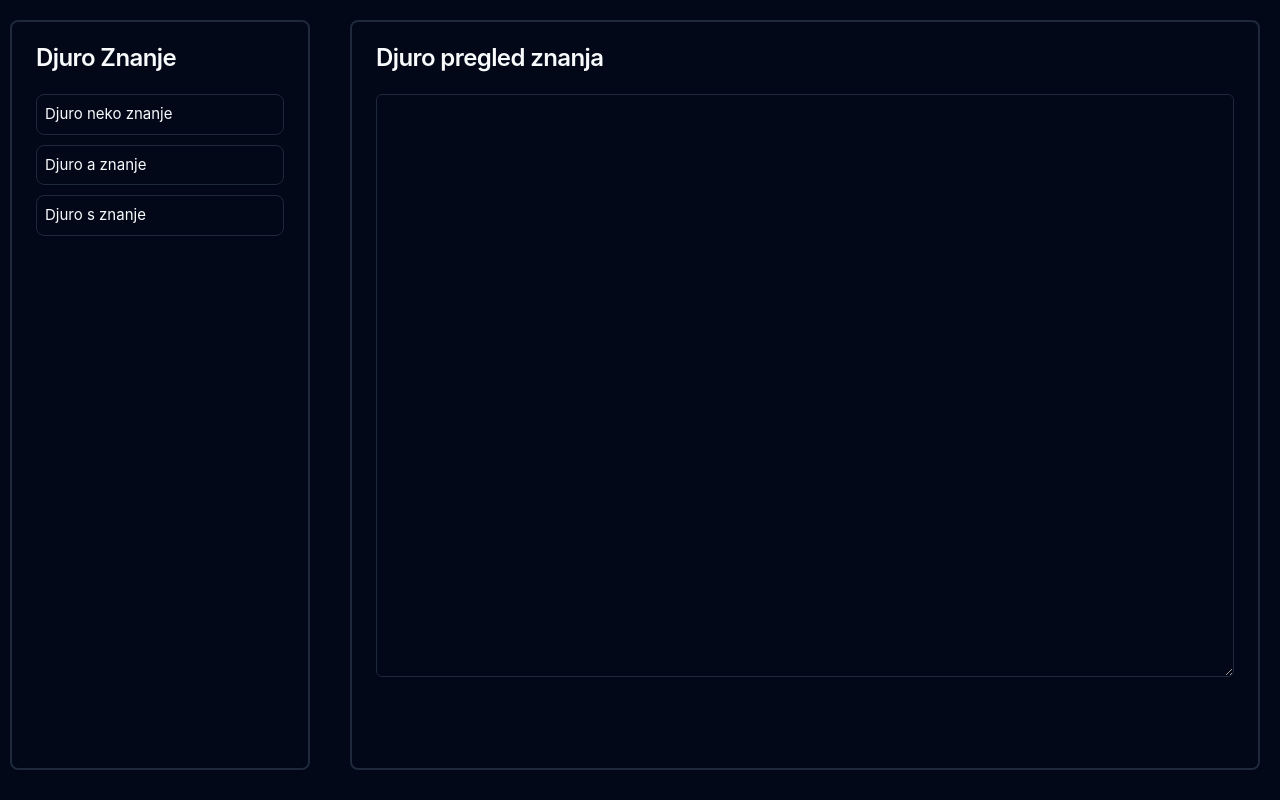
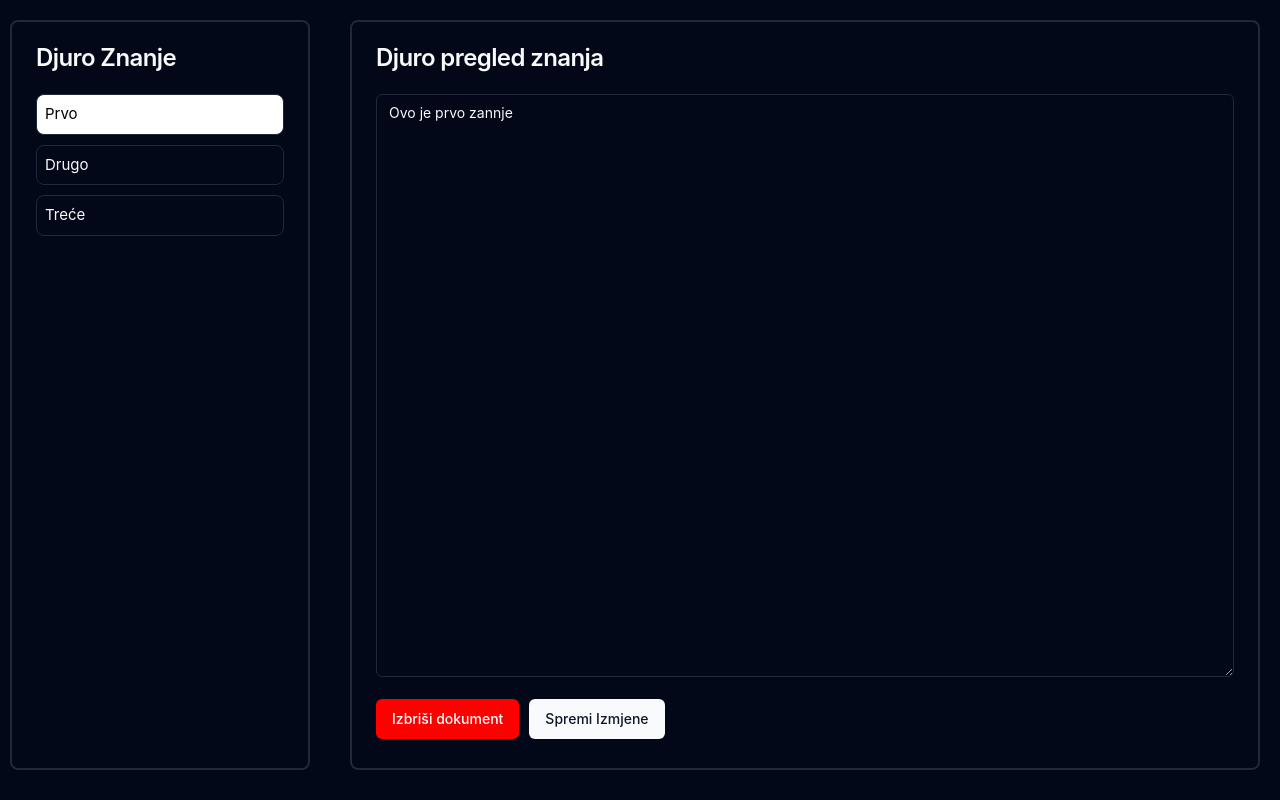
Before and after one commit to Blazp04/digitalna-porta-SUM, a Vue app in the folder admin/: page /dashbord in a window 1280 px wide. Built offline with nearby package versions, Linux system fonts and the light colour scheme.

Commit message:
Adding document read and write functionality

```diff
--- a/admin/src/components/Documents.vue
+++ b/admin/src/components/Documents.vue
@@ -7,17 +7,50 @@ import {
     CardHeader,
     CardTitle,
 } from '@/components/ui/card'
+import { ref, watch } from 'vue'
 
-defineProps({
+const props = defineProps({
     text: {
         type: String,
         required: true,
+    },
+    isActive: {
+        type: Boolean,
+        default: false,
+    },
+    onClick: {
+        type: Function,
+        required: true,
+    },
+})
+
+const backgroundColor = ref('')
+const textColor = ref('')
+
+// Watcher koji prati promjenu isActive
+watch(() => props.isActive, (newValue) => {
+    if (newValue) {
+        backgroundColor.value = 'white'
+        textColor.value = 'black'
+    } else {
+        backgroundColor.value = 'transparent'
+        textColor.value = 'white'
     }
 })
+
+if (props.isActive) {
+    backgroundColor.value = 'white'
+    textColor.value = 'black'
+}
+
+function handleClick() {
+    props.onClick()
+}
 </script>
 
 <template>
-    <Card class="p-2">
+    <Card class="p-2 cursor-pointer" :style="{ 'background-color': backgroundColor, 'color': textColor }"
+        @click="handleClick">
         <h1>{{ text }}</h1>
     </Card>
     <div style="height: 10px;"></div>
--- a/admin/src/views/DashbordView.vue
+++ b/admin/src/views/DashbordView.vue
@@ -1,67 +1,98 @@
 <script setup lang="ts">
 import { onMounted, ref } from 'vue';
-import { useColorMode } from '@vueuse/core'
-import { Input } from '@/components/ui/input'
-import { Button } from '@/components/ui/button'
-import { Textarea } from '@/components/ui/textarea'
+import { useColorMode } from '@vueuse/core';
+import { Input } from '@/components/ui/input';
+import { Button } from '@/components/ui/button';
+import { Textarea } from '@/components/ui/textarea';
 import Documents from '@/components/Documents.vue';
 import {
     Card,
     CardContent,
-    CardDescription,
-    CardFooter,
     CardHeader,
     CardTitle,
-} from '@/components/ui/card'
-import {
-    HoverCard,
-    HoverCardContent,
-    HoverCardTrigger,
-} from '@/components/ui/hover-card'
+} from '@/components/ui/card';
 
-const mode = useColorMode()
-mode.value = 'dark'
+const mode = useColorMode();
+mode.value = 'dark';
 
-const apiKey = ref<string>('');
-
-const response = [
+const response = ref([
     {
-        "text": "Djuro neko znanje",
-        "fullText": "Djuro neko znanje",
+        "name": "Prvo",
+        "fullText": "Ovo je prvo zannje",
         "id": 1
     },
     {
-        "text": "Djuro a znanje",
-        "fullText": "Djuro neko znanje",
+        "name": "Drugo",
+        "fullText": "Ovo je drugo zannje",
         "id": 2
     },
     {
-        "text": "Djuro s znanje",
-        "fullText": "Djuro neko znanje",
+        "name": "Treće",
+        "fullText": "Ovo je treće zannje",
         "id": 3
     }
-]
+]);
 
+const selectedTab = ref(0);
+const documentText = ref('');
+
+function handleClick(documentID) {
+    console.log("Clicked Document ID:", documentID);
+    selectedTab.value = documentID;
+    documentText.value = response.value[documentID].fullText;
+    console.log(selectedTab.value);
+    console.table(response.value);
+}
+
+function deleteDocument(documentID) {
+    if (response.value.length > 1) {
+        response.value.splice(documentID, 1);
+        if (documentID === selectedTab.value) {
+            selectedTab.value = Math.max(0, documentID - 1);
+        }
+        documentText.value = response.value[selectedTab.value]?.fullText || '';
+    } else {
+        response.value.splice(documentID, 1);
+        selectedTab.value = 0;
+        documentText.value = '';
+    }
+    console.log("delete");
+    console.table(response.value);
+}
+
+function saveDocument(documentID) {
+    alert("save");
+}
+
+onMounted(() => {
+    handleClick(selectedTab.value);
+});
 </script>
 
 <template>
-    <div style="position: fixed; left: 10px; top: 20px; bottom: 10px; width: 300px; ">
+    <div style="position: fixed; left: 10px; top: 20px; bottom: 10px; width: 300px;">
         <Card style="height: calc(100% - 20px)" class="border-2">
             <CardHeader>
                 <CardTitle>Djuro Znanje</CardTitle>
             </CardHeader>
             <CardContent style="overflow-y: auto; height: 100%">
-                <Documents v-for="responseItem in response" :text="responseItem.text" />
+                <Documents v-for="(responseItem, index) in response" :key="responseItem.id" :text="responseItem.name"
+                    @click="handleClick(index)" :isActive="index === selectedTab" />
             </CardContent>
         </Card>
     </div>
-    <Card style="position: fixed; left: 350px; top: 20px; right: 20px; bottom: 30px; " class="border-2">
+    <Card style="position: fixed; left: 350px; top: 20px; right: 20px; bottom: 30px;" class="border-2">
         <CardHeader>
             <CardTitle>Djuro pregled znanja</CardTitle>
         </CardHeader>
         <CardContent style="height: 90%">
-            <Textarea style="height: 90%" />
+            <Textarea style="height: 90%" :modelValue="documentText" />
+            <br>
+            <div style="display: flex; gap: 10px;">
+                <Button style="background-color: red; color: white;" @click="deleteDocument(selectedTab)">Izbriši
+                    dokument</Button>
+                <Button @click="saveDocument(selectedTab)">Spremi Izmjene</Button>
+            </div>
         </CardContent>
-
     </Card>
 </template>
```
